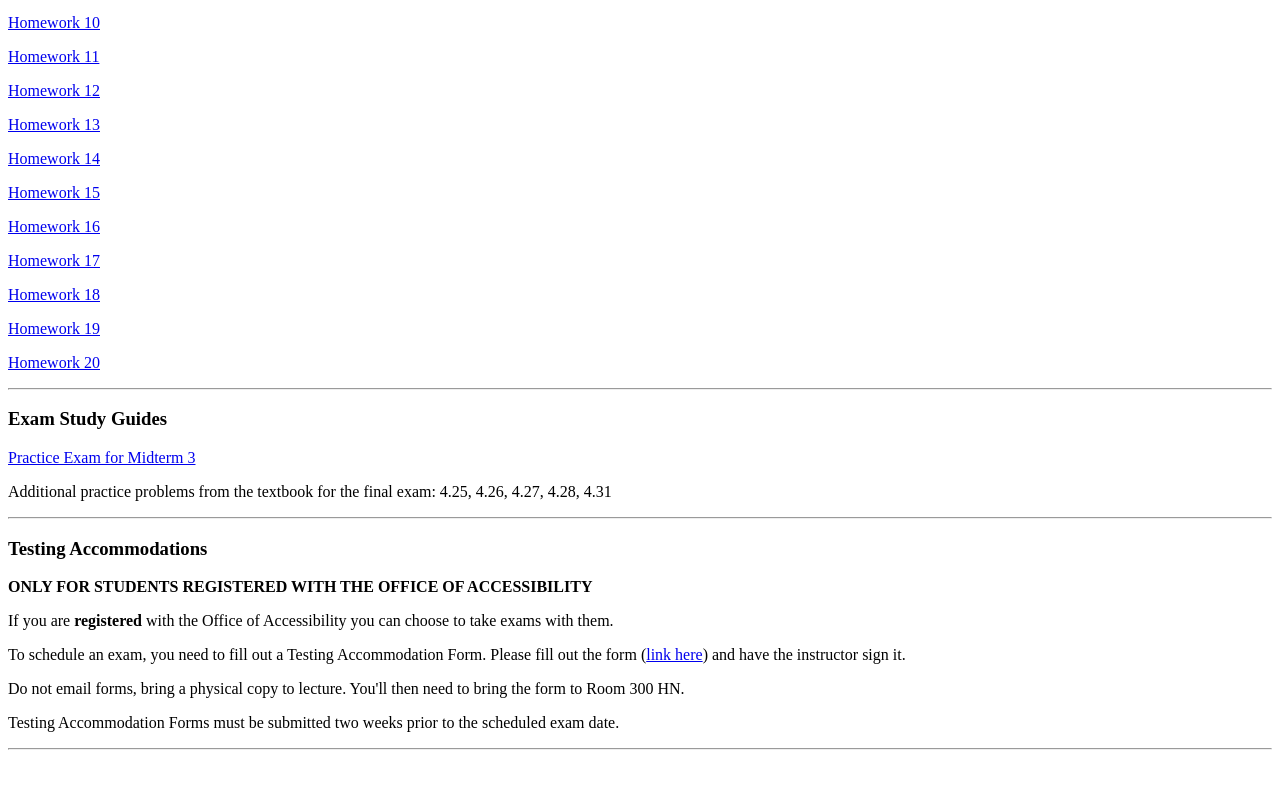
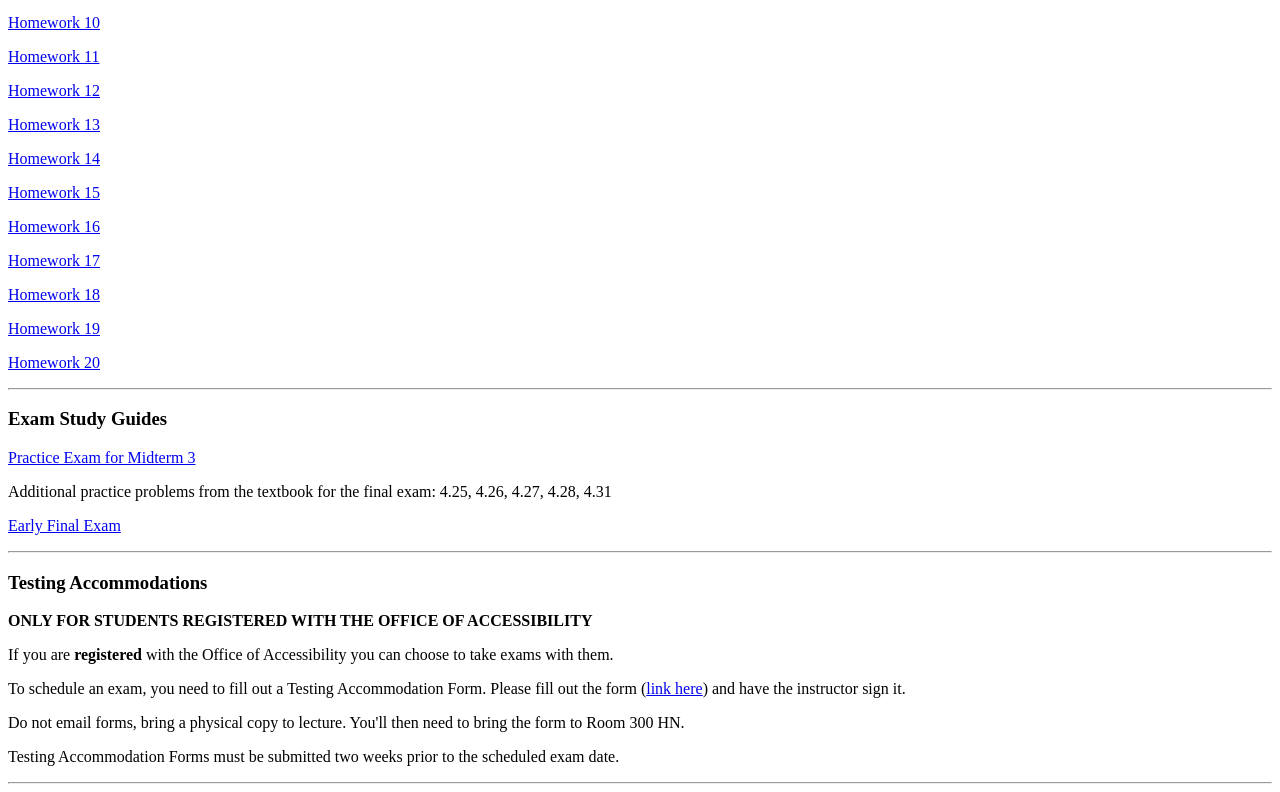
Before and after one commit to mtlynch3/csci160, a plain HTML site: page hw-exam-info.html in a window 1280 px wide. Shown: the part 1005-1797 px from the top of the page. Before the commit the page ends 1763 px from the top, so only its background shows below. Drawn offline with Linux system fonts and the light colour scheme.

Commit message:
early final

```diff
--- a/hw-exam-info.html
+++ b/hw-exam-info.html
@@ -57,6 +57,7 @@
     <h3 id="hw-templates">Exam Study Guides</h3>
     <p><a href="./files/exam3-sample.pdf" target="_blank">Practice Exam for Midterm 3</a></p>
     <p>Additional practice problems from the textbook for the final exam: 4.25, 4.26, 4.27, 4.28, 4.31</p>
+    <p><a href="./files/CSCI160_FinalExam_v1.pdf" target="_blank">Early Final Exam</a></p>
     <hr>
 
 
```
Also changed, not shown: 1 other file.
